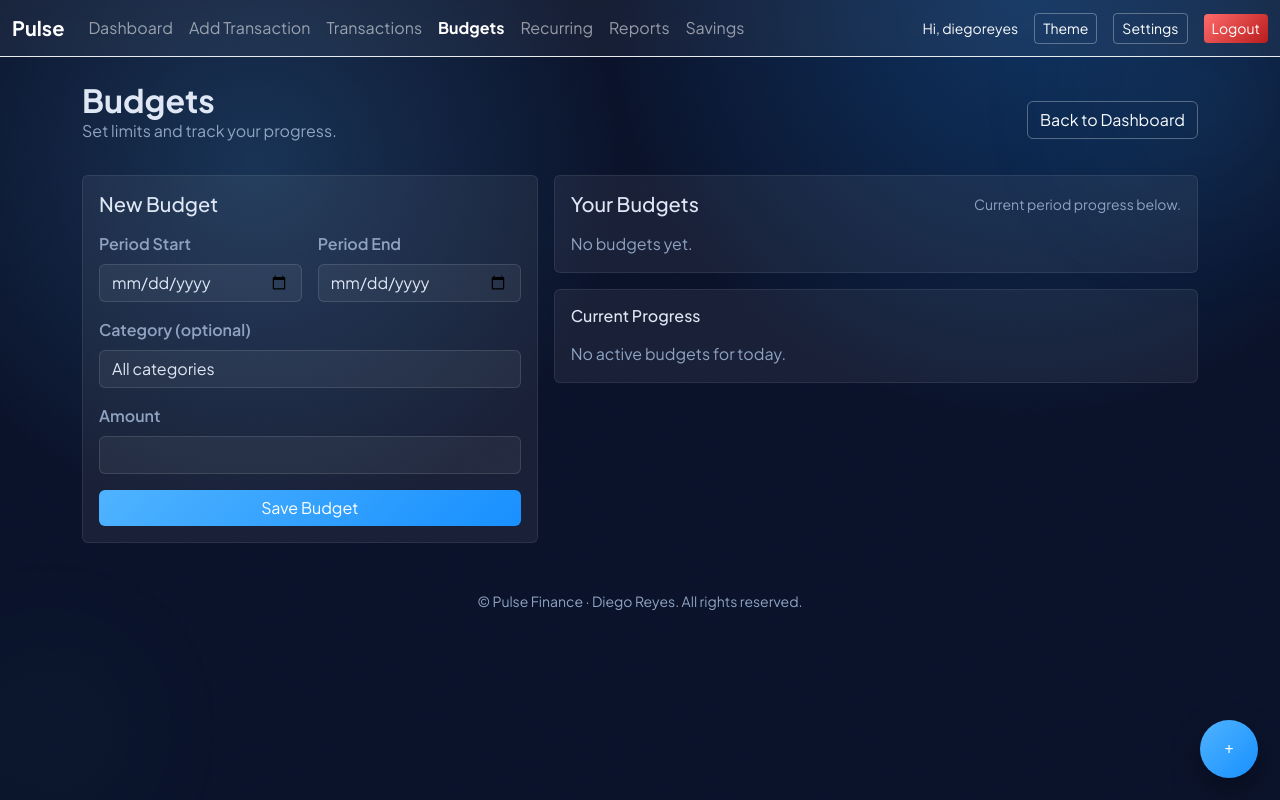
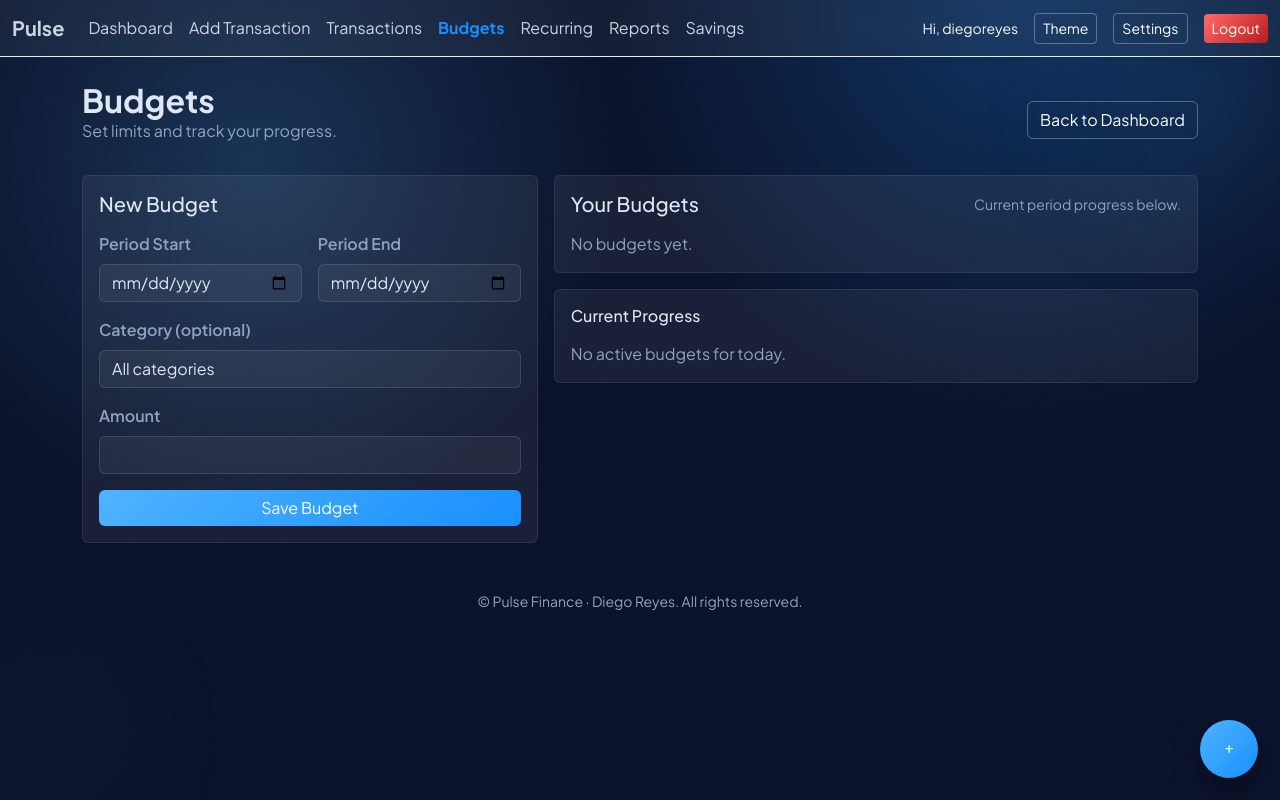
Before and after one commit to dreyesliranzo/financeApp, a Flask app: page /budgets in a window 1280 px wide. Run offline with Flask 3, Linux system fonts and the light colour scheme; a user stored in the database is signed in; data comes from the database, SQL or seed files in the repository; data that the repository does not hold is empty.

Commit message:
Improve navbar contrast to follow theme colors

```diff
--- a/static/css/style.css
+++ b/static/css/style.css
@@ -89,6 +89,23 @@ body.bg-surface {
 .navbar {
     background: rgba(255, 255, 255, 0.05) !important;
     backdrop-filter: blur(10px);
+}
+
+.navbar .navbar-brand,
+.navbar .nav-link,
+.navbar .navbar-text {
+    color: var(--text) !important;
+    opacity: 0.9;
+}
+
+.navbar .nav-link.active,
+.navbar .nav-link:hover {
+    color: var(--primary-strong) !important;
+    opacity: 1;
+}
+
+.navbar .navbar-brand {
+    font-weight: 800;
 }
 
 .glass-card {
```
